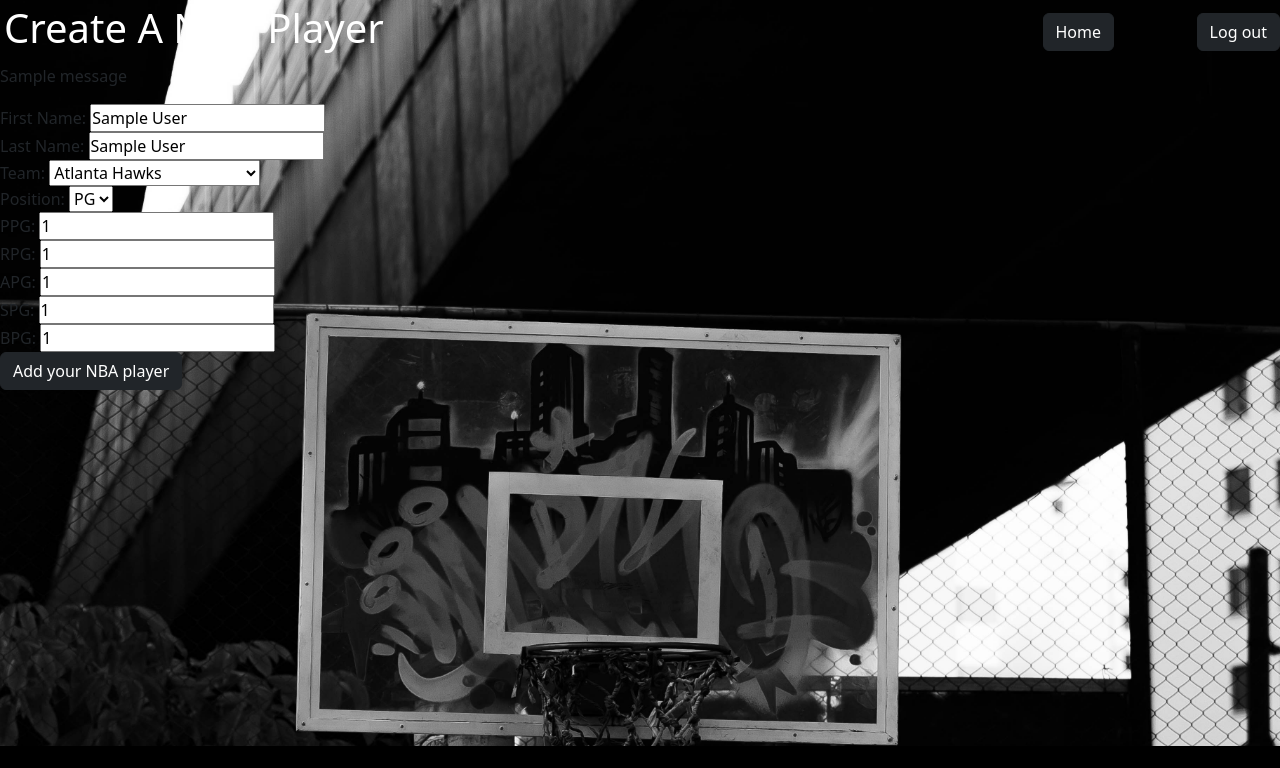
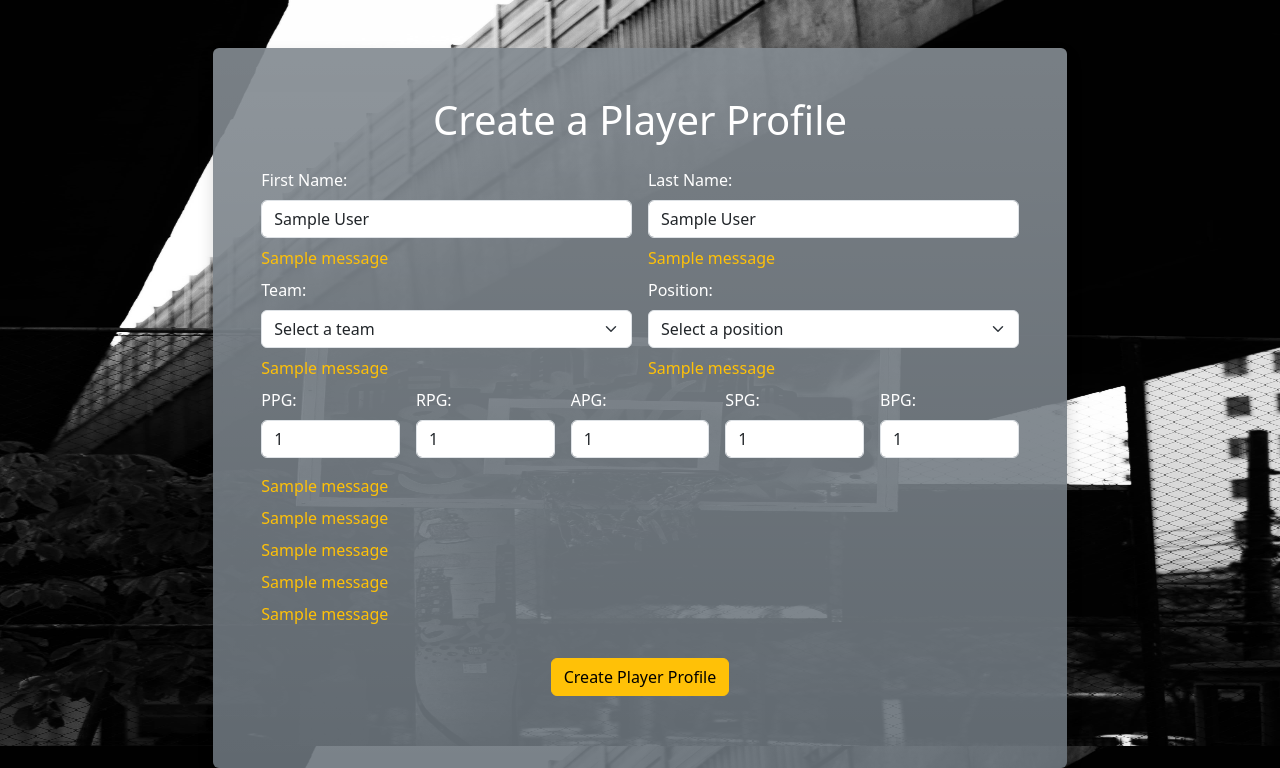
Before and after one commit to JohnathonBowers/nba-tracker, a Flask app: page /players/create in a window 1280 px wide. Shown: the part 54-822 px from the top of the page. Before the commit the page ends 800 px from the top, so only its background shows below. Run offline with Flask 2, Linux system fonts and the light colour scheme; the visitor is signed in with stand-in values (Sample User, id 1); tables that the repository leaves empty or names only in its code hold one stand-in row (values such as "Sample post"); one stand-in notice (Sample message) is shown.

Commit message:
finished styling on player_create.html template

```diff
--- a/flask_app/models/player.py
+++ b/flask_app/models/player.py
@@ -29,10 +29,10 @@ class Player:
         if len(player.get('last_name')) < 2:
             flash('Player last name must be at least two characters long', 'last_name')
             is_valid = False
-        if not player.get('team'):
+        if player.get('team') == 'Select a team':
             flash('Please select a team', 'team')
             is_valid = False
-        if not player.get('position'):
+        if player.get('position') == 'Select a position':
             flash('Please select a position', 'position')
             is_valid = False
         if not player.get('points_pg'):
--- a/flask_app/templates/dashboard.html
+++ b/flask_app/templates/dashboard.html
@@ -11,7 +11,7 @@
 <body>
     <nav class="navbar bg-warning d-flex align-items-center px-4">
         <div class="me-auto">
-            <a href="/dashboard" class="navbar-brand me-2">The Stat Sheet</a>
+            <a href="/dashboard" class="navbar-brand">The Stat Sheet</a>
         </div>
         <div class="me-2">
             <p class="my-auto">Welcome, {{ user.first_name }}</p>
--- a/flask_app/templates/login_reg.html
+++ b/flask_app/templates/login_reg.html
@@ -81,7 +81,7 @@
                         {% endwith %}
                     </div>
                     <div class="d-flex flex-row justify-content-center">
-                        <button type="submit" class="btn btn-warning mt-2">Register</button>
+                        <button type="submit" class="btn btn-warning mt-4">Register</button>
                     </div>
                 </form>
             </div>
@@ -106,7 +106,7 @@
                     <input type="password" name="login_password" class="form-control mb-2">
                 </div>
                 <div class="d-flex flex-row justify-content-center">
-                    <button type="submit" class="btn btn-warning mt-2">Log In</button>
+                    <button type="submit" class="btn btn-warning mt-4">Log In</button>
                 </div>
             </div>
         </div>
--- a/flask_app/templates/player_create.html
+++ b/flask_app/templates/player_create.html
@@ -11,10 +11,10 @@
 <body>
     <nav class="navbar bg-warning d-flex align-items-center px-4">
         <div class="me-2">
-            <a href="/dashboard" class="navbar-brand me-2">The Stat Sheet</a>
+            <a href="/dashboard" class="navbar-brand">The Stat Sheet</a>
         </div>
         <div class="ms-2 me-auto">
-            <a href="/dashboard" class="nav-link ms-2">Home</a>
+            <a href="/dashboard" class="nav-link">Home</a>
         </div>
         <div class="me-2">
             <p class="my-auto">Welcome, {{ user.first_name }}</p>
@@ -23,38 +23,47 @@
             <a href="/logout"><button class="btn btn-outline-dark">Log Out</button></a>
         </div>
     </nav>
-
-
-    <div class="d-flex justify-content-between align-items-center">
-        <h1 class="w-75 p-1">
-          <span class="text-white">Create A New Player</span>
-        </h1>
-        <a href="/dashboard" class="btn btn-dark">Home</a>
-        <a href="/logout" class="btn btn-dark">Log out</a>
+    <div class="container col-md-8 mt-5 bg-secondary bg-gradient rounded shadow p-4" style="--bs-bg-opacity: .9;">
+        <h1 class="text-white text-center my-4">Create a Player Profile</h1>
+        <form action="/players/process" method="post" class="px-4">
+            <div class="row">
+                <div class="col-md-6 pe-2">
+                    <div>
+                        <label for="first_name" class="text-white form-label mb-2">First Name:</label>
+                        <input type="text" name="first_name" class="form-control mb-2" value="{{session['first_name']}}">
                     </div>
                     <div>
-            {% with messages = get_flashed_messages(category_filter=['player']) %}
-                {% if messages %}
-                    {% for message in messages %}
-                        <p>{{message}}</p>
+                        {% with names = get_flashed_messages(category_filter=['first_name']) %}
+                            {% if names %}
+                                {% for msg in names %}
+                                    <p class="text-warning my-2">{{ msg }}</p>
                                 {% endfor %}
                             {% endif %}
                         {% endwith %}
                     </div>
-
-        <form action="/players/process" method="post" class=>
+                </div>
+                <div class="col-md-6 ps-2">
                     <div>
-                <div>
-                    <label for="first_name">First Name:</label>
-                    <input type="text" name="first_name" value="{{session['first_name']}}">
+                        <label for="last_name" class="text-white form-label mb-2">Last Name:</label>
+                        <input type="text" name="last_name" class="form-control mb-2" value="{{session['last_name']}}">
                     </div>
                     <div>
-                    <label for="last_name">Last Name:</label>
-                    <input type="text" name="last_name" value="{{session['last_name']}}">
+                        {% with names = get_flashed_messages(category_filter=['last_name']) %}
+                            {% if names %}
+                                {% for msg in names %}
+                                    <p class="text-warning my-2">{{ msg }}</p>
+                                {% endfor %}
+                            {% endif %}
+                        {% endwith %}
                     </div>
+                </div>
+            </div>
+            <div class="row">
+                <div class="col-md-6 pe-2">
                     <div>
-                    <label for="team">Team:</label>
-                    <select name="team">
+                        <label for="team" class="text-white form-label mb-2">Team:</label>
+                        <select class="form-select mb-2" name="team">
+                            <option>Select a team</option>
                             <option {% if session['team'] == 'Atlanta Hawks' %}selected{% endif %}>Atlanta Hawks</option>
                             <option {% if session['team'] == 'Boston Celtics' %}selected{% endif %}>Boston Celtics</option>
                             <option {% if session['team'] == 'Brooklyn Nets' %}selected{% endif %}>Brooklyn Nets</option>
@@ -88,8 +97,20 @@
                         </select>
                     </div>
                     <div>
-                    <label for="position">Position:</label>
-                    <select name="position">
+                        {% with names = get_flashed_messages(category_filter=['team']) %}
+                            {% if names %}
+                                {% for msg in names %}
+                                    <p class="text-warning my-2">{{ msg }}</p>
+                                {% endfor %}
+                            {% endif %}
+                        {% endwith %}
+                    </div>
+                </div>
+                <div class="col-md-6 ps-2">
+                    <div>
+                        <label for="position" class="text-white form-label mb-2">Position:</label>
+                        <select name="position" class="form-select mb-2">
+                            <option>Select a position</option>
                             <option {% if session['position'] == 'PG' %}selected{% endif %}>PG</option>
                             <option {% if session['position'] == 'SG' %}selected{% endif %}>SG</option>
                             <option {% if session['position'] == 'SF' %}selected{% endif %}>SF</option>
@@ -98,29 +119,78 @@
                         </select>
                     </div>
                     <div>
-                    <label for="points_pg" >PPG:</label>
-                    <input type="number" name="points_pg" step="any" value="{{session['points_pg']}}">
+                        {% with names = get_flashed_messages(category_filter=['position']) %}
+                            {% if names %}
+                                {% for msg in names %}
+                                    <p class="text-warning my-2">{{ msg }}</p>
+                                {% endfor %}
+                            {% endif %}
+                        {% endwith %}
+                    </div>
+                </div>
+            </div>
+            <div class="d-flex flex-row justify-content-between">
+                <div class="pe-2">
+                    <label for="points_pg" class="text-white form-label mb-2">PPG:</label>
+                    <input type="number" name="points_pg" class="form-control mb-2" step="any" value="{{session['points_pg']}}">
+                </div>
+                <div class="px-2">
+                    <label for="rebounds_pg" class="text-white form-label mb-2">RPG:</label>
+                    <input type="number" name="rebounds_pg" class="form-control mb-2" step="any" value="{{session['rebounds_pg']}}">
+                </div>
+                <div class="px-2">
+                    <label for="assists_pg" class="text-white form-label mb-2">APG:</label>
+                    <input type="number" name="assists_pg" class="form-control mb-2" step="any" value="{{session['assists_pg']}}">
+                </div>
+                <div class="px-2">
+                    <label for="steals_pg" class="text-white form-label mb-2">SPG:</label>
+                    <input type="number" name="steals_pg" class="form-control mb-2" step="any" value="{{session['steals_pg']}}">
+                </div>
+                <div class="ps-2">
+                    <label for="blocks_pg" class="text-white form-label mb-2">BPG:</label>
+                    <input type="number" name="blocks_pg" class="form-control mb-2" step="any" value="{{session['blocks_pg']}}">
+                </div>
             </div>
             <div>
-                    <label for="rebounds_pg">RPG:</label>
-                    <input type="number" name="rebounds_pg" step="any" value="{{session['rebounds_pg']}}">
-                </div>
-                <div>
-                    <label for="assists_pg">APG:</label>
-                    <input type="number" name="assists_pg" step="any" value="{{session['assists_pg']}}">
-                </div>
-                <div>
-                    <label for="steals_pg">SPG:</label>
-                    <input type="number" name="steals_pg" step="any" value="{{session['steals_pg']}}">
-                </div>
-                <div>
-                    <label for="blocks_pg" >BPG: </label>
-                    <input type="number" name="blocks_pg" step="any" value="{{session['blocks_pg']}}">
+                {% with names = get_flashed_messages(category_filter=['points_pg']) %}
+                    {% if names %}
+                        {% for msg in names %}
+                            <p class="text-warning my-2">{{ msg }}</p>
+                        {% endfor %}
+                    {% endif %}
+                {% endwith %}
+                {% with names = get_flashed_messages(category_filter=['rebounds_pg']) %}
+                    {% if names %}
+                        {% for msg in names %}
+                            <p class="text-warning my-2">{{ msg }}</p>
+                        {% endfor %}
+                    {% endif %}
+                {% endwith %}
+                {% with names = get_flashed_messages(category_filter=['assists_pg']) %}
+                    {% if names %}
+                        {% for msg in names %}
+                            <p class="text-warning my-2">{{ msg }}</p>
+                        {% endfor %}
+                    {% endif %}
+                {% endwith %}
+                {% with names = get_flashed_messages(category_filter=['steals_pg']) %}
+                    {% if names %}
+                        {% for msg in names %}
+                            <p class="text-warning my-2">{{ msg }}</p>
+                        {% endfor %}
+                    {% endif %}
+                {% endwith %}
+                {% with names = get_flashed_messages(category_filter=['blocks_pg']) %}
+                    {% if names %}
+                        {% for msg in names %}
+                            <p class="text-warning my-2">{{ msg }}</p>
+                        {% endfor %}
+                    {% endif %}
+                {% endwith %}
             </div>
             <input type="hidden" name="user_id" value="{{session['user_id']}}">
-                <div>
-                    <input type="submit" class="btn btn-dark" value="Add your NBA player">
-                </div>
+            <div class="d-flex flex-row justify-content-center">
+                <button type="submit" class="btn btn-warning mt-4 mb-5">Create Player Profile</button>
             </div>
         </form>
     </div>
--- a/flask_app/templates/player_edit.html
+++ b/flask_app/templates/player_edit.html
@@ -11,10 +11,10 @@
 <body>
     <nav class="navbar bg-warning d-flex align-items-center px-4">
         <div class="me-2">
-            <a href="/dashboard" class="navbar-brand me-2">The Stat Sheet</a>
+            <a href="/dashboard" class="navbar-brand">The Stat Sheet</a>
         </div>
         <div class="ms-2 me-auto">
-            <a href="/dashboard" class="nav-link ms-2">Home</a>
+            <a href="/dashboard" class="nav-link">Home</a>
         </div>
         <div class="me-2">
             <p class="my-auto">Welcome, {{ user.first_name }}</p>
--- a/flask_app/templates/player_view.html
+++ b/flask_app/templates/player_view.html
@@ -11,10 +11,10 @@
 <body>
     <nav class="navbar bg-warning d-flex align-items-center px-4">
         <div class="me-2">
-            <a href="/dashboard" class="navbar-brand me-2">The Stat Sheet</a>
+            <a href="/dashboard" class="navbar-brand">The Stat Sheet</a>
         </div>
         <div class="ms-2 me-auto">
-            <a href="/dashboard" class="nav-link ms-2">Home</a>
+            <a href="/dashboard" class="nav-link">Home</a>
         </div>
         <div class="me-2">
             <p class="my-auto">Welcome, {{ user.first_name }}</p>
```
Lines whose indentation alone changed are shown as unchanged.
